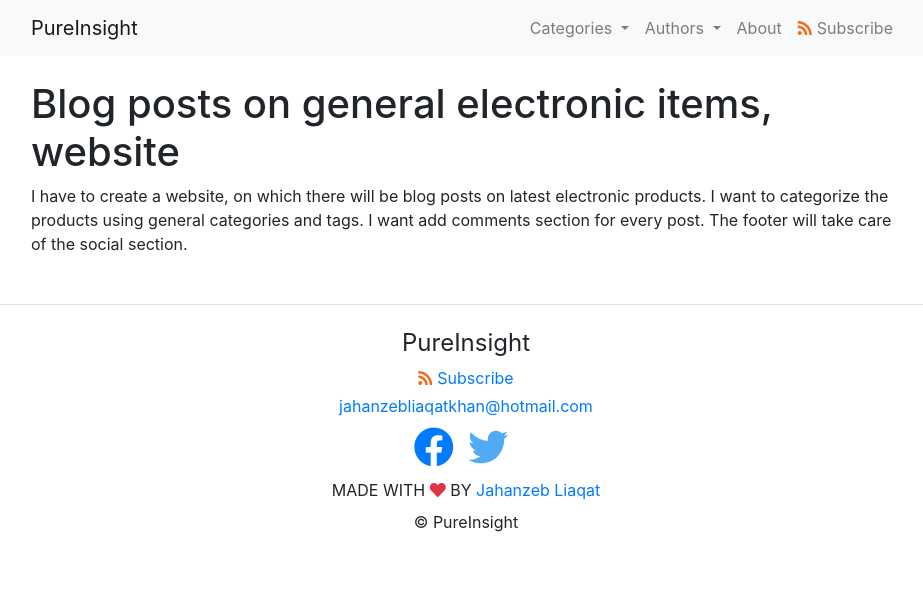
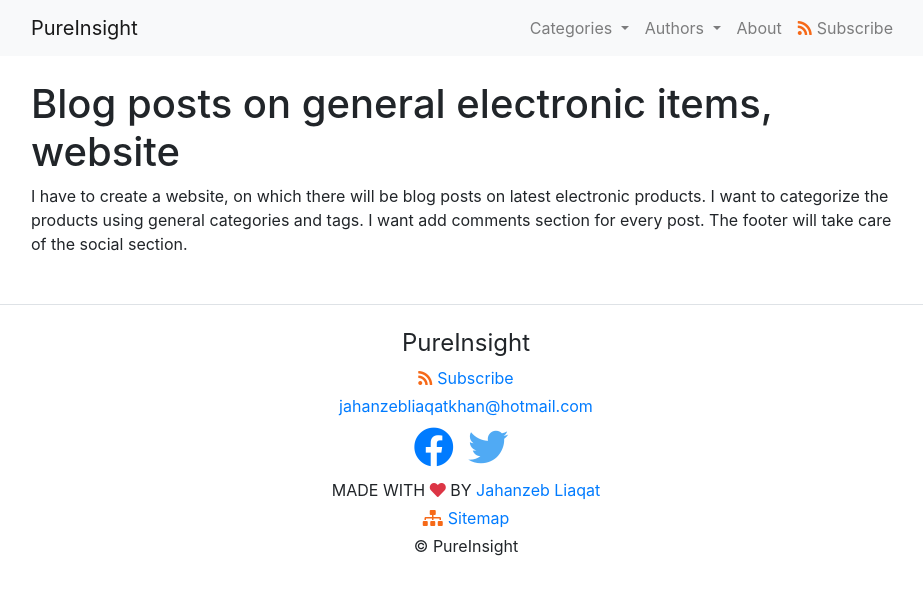
Before and after one commit to pureinsight/pureinsight.github.io, a Jekyll site: the page built from notes.md, in a window 1280 px wide. Shown: the top 595 px of the page, without its empty margins (174-1097 px from the left). Built offline with Jekyll 4.4.1, drawn with Linux system fonts in a browser that asks for light colours; our own code applies the rules of GitHub Pages for plain Markdown files; comment, search, counter and statistics services are not loaded.

Commit message:
added sitemap

```diff
--- a/_includes/footer.html
+++ b/_includes/footer.html
@@ -18,6 +18,12 @@
     <span>MADE WITH <i class="fas fa-heart text-danger"></i> BY
       <a href="#">Jahanzeb Liaqat</a>
 
-    <p class="mt-2">&copy; <span class="copy-right-year"></span> PureInsight</p>
+    <p class="mt-1 mb-1">
+      <a href="/sitemap.xml" class="rss-link">
+        <i class="fas fa-sitemap"></i>Sitemap
+      </a>
+    </p>
+
+    <p>&copy; <span class="copy-right-year"></span> PureInsight</p>
   </div> <!-- container -->
 </footer>
```
